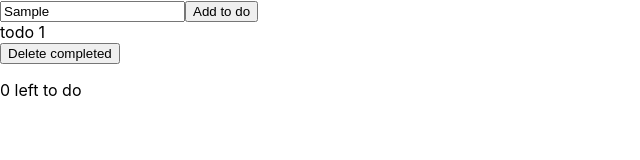
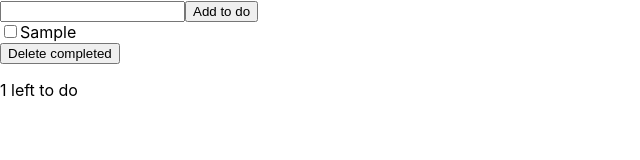
Before and after one commit to KhaledAlabssi/todo-portfolio, a React (Create React App) app: page / in a window 1280 px wide. Both pictures are taken after typing "Sample" into the empty fields and a click on the button "Add to do". Shown: the top 160 px of the page, without its empty margins (0-640 px from the left). Built offline with nearby package versions, Linux system fonts and the light colour scheme.

Commit message:
finishing the app functunality

```diff
--- a/src/App.js
+++ b/src/App.js
@@ -1,19 +1,52 @@
-import React, {useState} from "react";
+import React, {useState, useRef, useEffect} from "react";
 import TodoList from "./component/TodoList";
 
+const LS_key = 'reactTodoApp.todos'
 function App() {
-  const [todos, setTodos] = useState([
-    {id: 1, name: 'todo 1', complete: false}
-  ])
+  const [todos, setTodos] = useState([])
+  const todoNameRef = useRef()
+
+  function handleAddTodo (e) {
+    const name = todoNameRef.current.value
+    if (name === '') return
+    setTodos(prev => [{id: Math.random(), name: name, complete: false}, ...prev])
+
+    todoNameRef.current.value = null
+
+  }
+
+  function toggleTodo (id) {
+    const newTodos = [...todos]
+    const todo = newTodos.find(todo => todo.id === id)
+    todo.complete = !todo.complete
+    setTodos(newTodos)
+  }
+
+  useEffect(() => {
+    const storedTodos = JSON.parse(localStorage.getItem(LS_key))
+    if (storedTodos) setTodos(storedTodos)
+
+  }, [])
+
+  useEffect(() => {
+    localStorage.setItem(LS_key, JSON.stringify(todos))
+
+  }, [todos])
+
+  function handleDeleteCompleted () {
+    const newTodos = todos.filter(t => !t.complete)
+    setTodos(newTodos)
+
+  }
 
 
   return (
     <div className="App">
-      <input type='text' />
-      <button>Add to do</button>
-      <TodoList todos={todos} />
-      <button>Delete completed</button>
-      <p>0 left to do</p>
+      <input type='text' ref={todoNameRef}/>
+      <button onClick={handleAddTodo}>Add to do</button>
+      <TodoList todos={todos} toggleTodo={toggleTodo} />
+      <button onClick={handleDeleteCompleted}>Delete completed</button>
+      <p>{todos.filter(t => !t.complete).length} left to do</p>
 
 
     </div>
--- a/src/component/Todo.js
+++ b/src/component/Todo.js
@@ -1,9 +1,17 @@
 import React from 'react'
 
-export default function Todo( {todo}) {
+export default function Todo( {todo, toggleTodo}) {
+
+    function handleTodoClick () {
+        toggleTodo(todo.id)
+    }
     return (
         <div>
-            {todo.name}
+            <label>
+                <input type='checkbox' checked={todo.complete}
+                onChange={handleTodoClick}/>
+                {todo.name}
+            </label>
 
         </div>
     )
--- a/src/component/TodoList.js
+++ b/src/component/TodoList.js
@@ -1,13 +1,14 @@
 import React from 'react'
 import Todo from './Todo'
 
-export default function TodoList({todos}) {
+export default function TodoList({todos, toggleTodo}) {
 
     return (
         <div>
             {todos.map(todo => <Todo
                                 todo={todo}
                                 key={todo.id}
+                                toggleTodo={toggleTodo}
                             />)}
 
 
```
